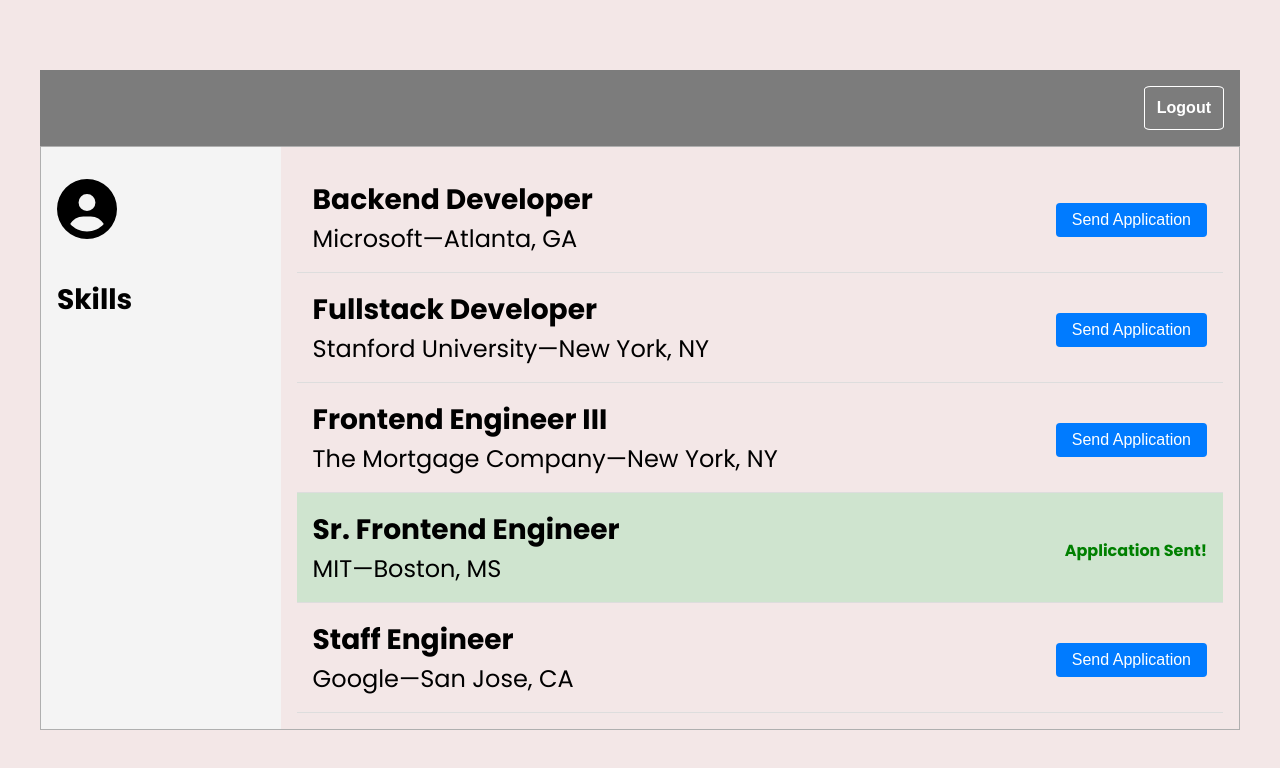
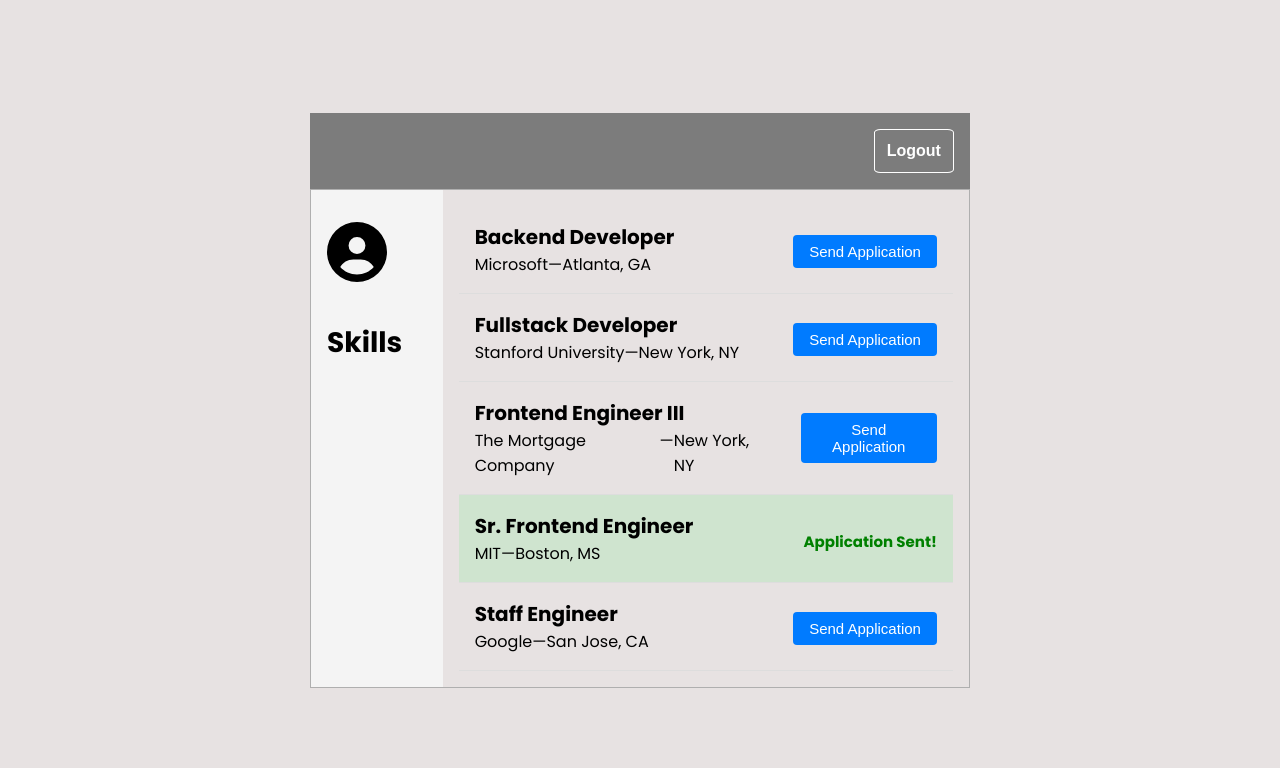
Before and after one commit to fnez/job-portal-form, a React (Create React App) app: page /home in a window 1280 px wide. Shown: the top 768 px of the page. Built offline with nearby package versions, Linux system fonts and the light colour scheme.

Commit message:
Add company functionality included

```diff
--- a/src/Components/WorkForm/WorkForm.tsx
+++ b/src/Components/WorkForm/WorkForm.tsx
@@ -4,7 +4,11 @@ import { FaCirclePlus } from "react-icons/fa6";
 import { WorkFormProps } from "../../types/Types.ts";
 import "../GlobalFormStyles.css";
 
-export const WorkForm = ({ companies, updateFields }: WorkFormProps) => {
+export const WorkForm = ({
+  companies,
+  updateFields,
+  addWorkForm,
+}: WorkFormProps) => {
   return (
     <>
       <ProfileFormsWrapper title="Work Experience">
@@ -66,6 +70,10 @@ export const WorkForm = ({ companies, updateFields }: WorkFormProps) => {
           margin: "36px 0",
         }}
       >
+        <button
+          onClick={addWorkForm}
+          style={{ border: "none", background: "transparent" }}
+        >
           <FaCirclePlus
             style={{
               color: "tomato",
@@ -73,6 +81,7 @@ export const WorkForm = ({ companies, updateFields }: WorkFormProps) => {
               cursor: "pointer",
             }}
           />
+        </button>
       </div>
     </>
   );
--- a/src/index.css
+++ b/src/index.css
@@ -15,7 +15,7 @@ body {
   justify-content: center;
   align-items: center;
   min-height: 100vh;
-  background: rgb(243, 231, 231);
+  background: rgb(231, 226, 226);
   font-size: 24px;
 }
 
--- a/src/pages/CreateProfilePage/CreateProfilePage.tsx
+++ b/src/pages/CreateProfilePage/CreateProfilePage.tsx
@@ -6,7 +6,7 @@ import { UserForm } from "../../components/UserForm/UserForm.tsx";
 import { WorkForm } from "../../components/WorkForm/WorkForm.tsx";
 import { AdditionalInfoForm } from "../../components/AdditionalInfoForm/AdditionalInfoForm.tsx";
 import "./CreateProfilePage.css";
-import { FormData } from "src/types/Types.ts";
+import { FormData, Company } from "src/types/Types.ts";
 import { useNavigate } from "react-router-dom";
 import DataContext from "../../context/DataContext.tsx";
 
@@ -34,6 +34,22 @@ export const CreateProfilePage = () => {
       const updatedCompanies = prev.companies.map((company, i) =>
         i === index ? { ...company, ...companyFields } : company
       );
+      return {
+        ...prev,
+        companies: updatedCompanies,
+      };
+    });
+  };
+
+  const addWorkForm = () => {
+    const newCompany: Company = {
+      company: "",
+      startDate: "",
+      endDate: "",
+      responsibilities: "",
+    };
+    setData((prev) => {
+      const updatedCompanies = [...prev.companies, newCompany];
       return {
         ...prev,
         companies: updatedCompanies,
@@ -73,7 +89,11 @@ export const CreateProfilePage = () => {
     handleNext,
   } = useMultistepForm([
     <UserForm {...data} updateFields={updateUserFormFields} />,
-    <WorkForm {...data} updateFields={updateWorkFormFields} />,
+    <WorkForm
+      {...data}
+      updateFields={updateWorkFormFields}
+      addWorkForm={addWorkForm}
+    />,
     <AdditionalInfoForm
       {...data}
       updateFields={updateAdditionalInfoFormFields}
@@ -83,9 +103,10 @@ export const CreateProfilePage = () => {
   const onSubmit = (e: FormEvent) => {
     e.preventDefault();
     if (!isLastStep) return handleNext();
+
+    localStorage.setItem("user", JSON.stringify(data));
     alert("Succesful Account Creation");
     navigate("/home");
-    localStorage.setItem("user", JSON.stringify(data));
   };
 
   return (
--- a/src/pages/HomePage/HomePage.css
+++ b/src/pages/HomePage/HomePage.css
@@ -2,8 +2,6 @@
   display: flex;
   flex-grow: 1;
   height: 100%;
-  min-width: 1200px;
-  width: 100vh;
   border: 1px solid rgb(175, 175, 175);
 }
 
@@ -84,8 +82,13 @@
   justify-content: space-between;
 }
 
+.jobInfoContainer h3 {
+  font-size: 20px;
+}
+
 .jobInfo {
   display: flex;
+  font-size: 16px;
 }
 
 .status button {
@@ -94,7 +97,7 @@
   border: none;
   cursor: pointer;
   padding: 0.5rem 1rem;
-  font-size: 1rem;
+  font-size: 15px;
   border-radius: 4px;
 }
 
@@ -102,8 +105,12 @@
   background-color: #cfe4cf;
 }
 
+.status {
+  margin-left: 32px;
+}
+
 .status .sentText {
   color: green;
   font-weight: bold;
-  font-size: 1rem;
+  font-size: 15px;
 }
--- a/src/pages/HomePage/HomePage.tsx
+++ b/src/pages/HomePage/HomePage.tsx
@@ -40,6 +40,8 @@ export const HomePage = () => {
       )
     );
   };
+
+  console.log("data is ", data);
 
   return (
     <>
--- a/src/types/Types.ts
+++ b/src/types/Types.ts
@@ -46,6 +46,7 @@ type CompaniesData = CompanyData[];
 export type WorkFormProps = {
   companies: CompaniesData;
   updateFields: (fields: Partial<CompanyData> & { index: number }) => void;
+  addWorkForm: () => void;
 };
 
 //AdditionalInfoForm Data types
```
Lines whose indentation alone changed are shown as unchanged.
